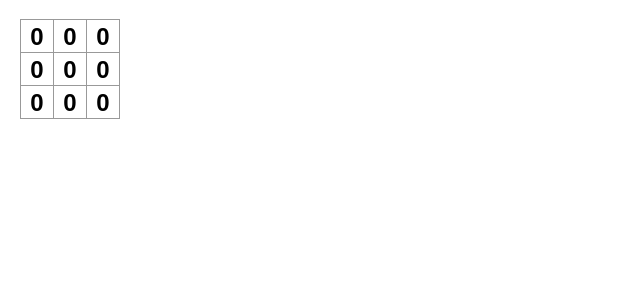
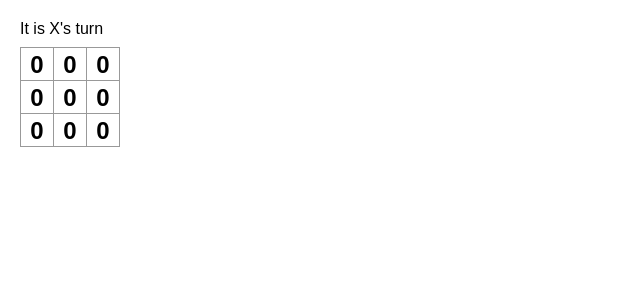
Before and after one commit to ThamasMc/react-tac-toe, a React (Create React App) app in the folder src/: page / in a window 1280 px wide. Shown: the top 300 px of the page, without its empty margins (0-640 px from the left). Built offline with nearby package versions, Linux system fonts and the light colour scheme.

Commit message:
Adds status component, tracks victory

```diff
--- a/src/App.js
+++ b/src/App.js
@@ -25,7 +25,7 @@ export default function Board() {
   let count = 0;
 
   function barClick(pos){
-    if(spaces[pos]) return;
+    if(spaces[pos] || calculateWinner(spaces)) return;
 
     let newSpaces = spaces.slice();
 
@@ -35,19 +35,22 @@ export default function Board() {
     setXActive(!xActive);
   }
 
+  let status = calculateWinner(spaces) ? `${xActive ? 'O' : 'X'} is our winner!` : `It is ${xActive ? 'X' : 'O'}'s turn`
+
   return (
     <>
-      <div class="board-row">
+      <div className="status">{status}</div>
+      <div className="board-row">
         <Square val={spaces[count++]} fooClick={() => barClick(0)} />
         <Square val={spaces[count++]} fooClick={() => barClick(1)} />
         <Square val={spaces[count++]} fooClick={() => barClick(2)} />
       </div>
-      <div class="board-row">
+      <div className="board-row">
         <Square val={spaces[count++]} fooClick={() => barClick(3)} />
         <Square val={spaces[count++]} fooClick={() => barClick(4)} />
         <Square val={spaces[count++]} fooClick={() => barClick(5)} />
       </div>
-      <div class="board-row">
+      <div className="board-row">
         <Square val={spaces[count++]} fooClick={() => barClick(6)} />
         <Square val={spaces[count++]} fooClick={() => barClick(7)} />
         <Square val={spaces[count++]} fooClick={() => barClick(8)} />
@@ -55,3 +58,24 @@ export default function Board() {
     </>
   );
 }
+
+// We'll just used the supplied alg for now
+function calculateWinner(squares) {
+  const lines = [
+    [0, 1, 2],
+    [3, 4, 5],
+    [6, 7, 8],
+    [0, 3, 6],
+    [1, 4, 7],
+    [2, 5, 8],
+    [0, 4, 8],
+    [2, 4, 6]
+  ];
+  for (let i = 0; i < lines.length; i++) {
+    const [a, b, c] = lines[i];
+    if (squares[a] && squares[a] === squares[b] && squares[a] === squares[c]) {
+      return squares[a];
+    }
+  }
+  return null;
+}
```
